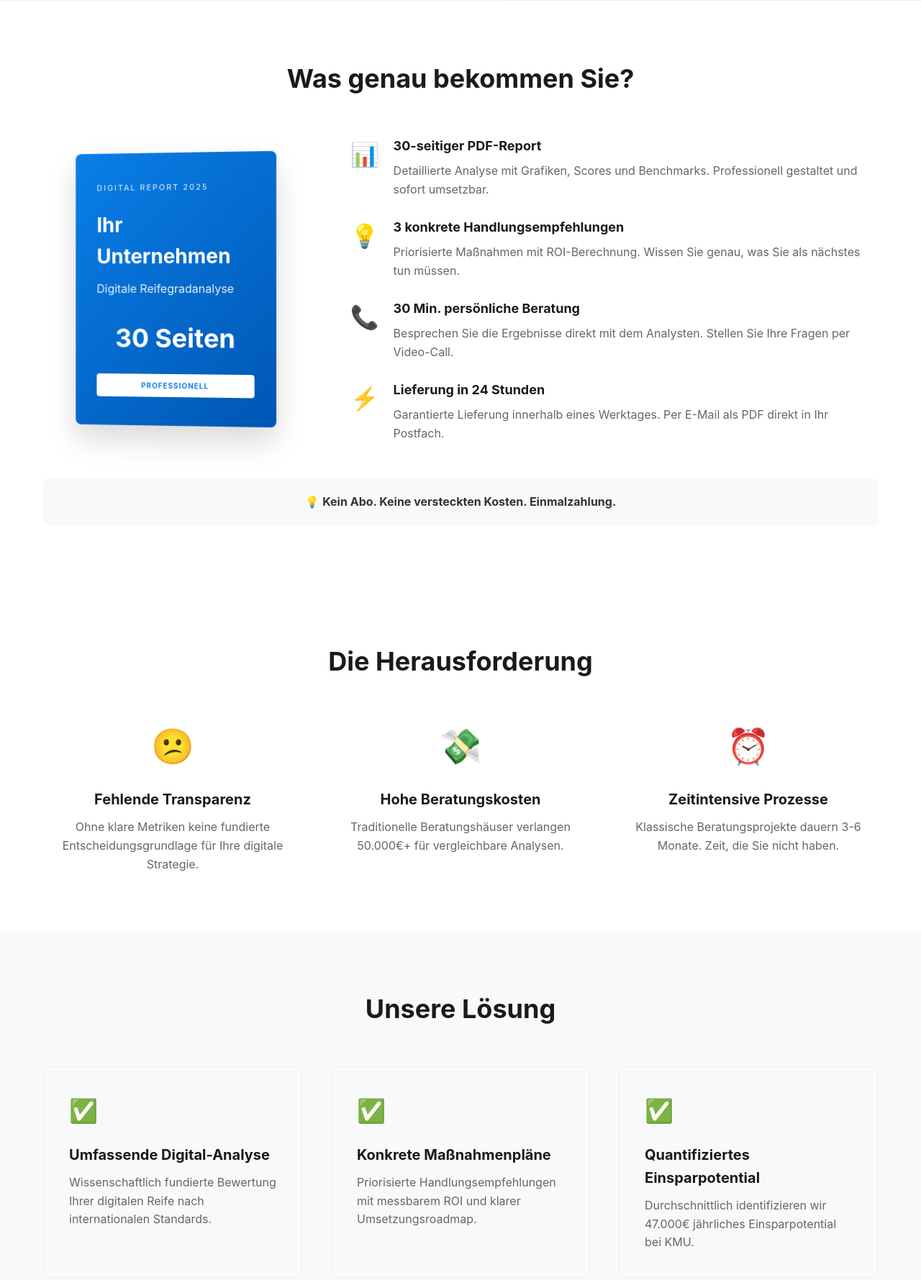
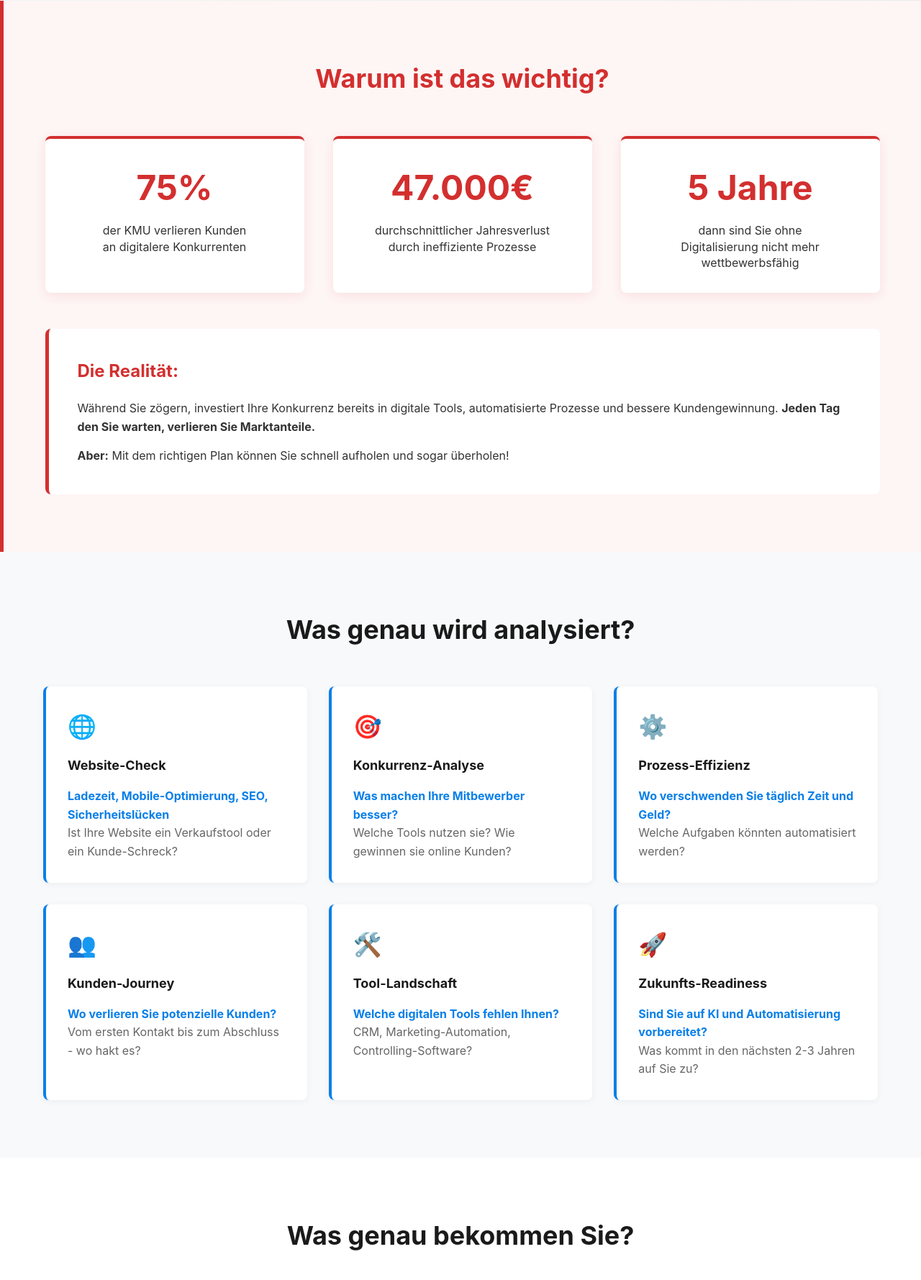
Before and after one commit to MarcelGaertner1234/zukunfts-check, a plain HTML site: page index.html in a window 1280 px wide. Shown: the part 700-2479 px from the top of the page at 72% size. Drawn offline with Linux system fonts and the light colour scheme.

Commit message:
Address 'Why should someone do this?' feedback - Add urgency and clear value
- Added 'Warum ist das wichtig?' section with alarming statistics
- 75% lose customers to digital competitors, €47k annual loss, 5-year deadline
- Added detailed 'Was genau wird analysiert?' section with 6 concrete analysis points
- Website check, competitor analysis, process efficiency, customer journey, tools, future readiness
- Updated 'Der Nutzen für Sie' section with clear benefits
- Changed hero subtitle to emphasize problem/solution fit
- Added urgent styling with red accents for importance
- Made value proposition crystal clear with specific pain points

```diff
--- a/index.html
+++ b/index.html
@@ -50,8 +50,8 @@
                     <span class="subtitle-hero">Professionelle Analyse Ihres Unternehmens in <span class="highlight">24 Stunden</span></span>
                 </h1>
                 <p class="hero-subtitle">
-                    <strong>Was Sie bekommen:</strong> Einen detaillierten PDF-Report + 30 Min. Beratung<br>
-                    <strong>Festpreis:</strong> Nur 197€ statt 10.000€ Beraterhonorar
+                    <strong>Das Problem:</strong> Sie verlieren Geld und Kunden, ohne es zu merken<br>
+                    <strong>Die Lösung:</strong> Detaillierte Analyse + Aktionsplan für nur 197€
                 </p>
 
                 <form class="hero-form" id="analysisForm">
@@ -74,6 +74,77 @@
                     <span>✓ DSGVO-konform</span>
                     <span>✓ ISO 27001 Standards</span>
                     <span>✓ 100% Geld-zurück-Garantie</span>
+                </div>
+            </div>
+        </div>
+    </section>
+
+    <!-- Warum brauchen Sie das Section -->
+    <section class="why-need">
+        <div class="container">
+            <h2 class="section-title" style="color: #d32f2f;">Warum ist das wichtig?</h2>
+            <div class="stats-grid">
+                <div class="stat-item urgent">
+                    <div class="stat-number">75%</div>
+                    <div class="stat-text">der KMU verlieren Kunden<br>an digitalere Konkurrenten</div>
+                </div>
+                <div class="stat-item urgent">
+                    <div class="stat-number">47.000€</div>
+                    <div class="stat-text">durchschnittlicher Jahresverlust<br>durch ineffiziente Prozesse</div>
+                </div>
+                <div class="stat-item urgent">
+                    <div class="stat-number">5 Jahre</div>
+                    <div class="stat-text">dann sind Sie ohne<br>Digitalisierung nicht mehr wettbewerbsfähig</div>
+                </div>
+            </div>
+            <div class="reality-check">
+                <h3>Die Realität:</h3>
+                <p>Während Sie zögern, investiert Ihre Konkurrenz bereits in digitale Tools, automatisierte Prozesse und bessere Kundengewinnung. <strong>Jeden Tag den Sie warten, verlieren Sie Marktanteile.</strong></p>
+                <p style="margin-top: 15px;"><strong>Aber:</strong> Mit dem richtigen Plan können Sie schnell aufholen und sogar überholen!</p>
+            </div>
+        </div>
+    </section>
+
+    <!-- Was wird analysiert Section -->
+    <section class="what-analyzed">
+        <div class="container">
+            <h2 class="section-title">Was genau wird analysiert?</h2>
+            <div class="analysis-grid">
+                <div class="analysis-item">
+                    <div class="analysis-icon">🌐</div>
+                    <h3>Website-Check</h3>
+                    <p><strong>Ladezeit, Mobile-Optimierung, SEO, Sicherheitslücken</strong><br>
+                    Ist Ihre Website ein Verkaufstool oder ein Kunde-Schreck?</p>
+                </div>
+                <div class="analysis-item">
+                    <div class="analysis-icon">🎯</div>
+                    <h3>Konkurrenz-Analyse</h3>
+                    <p><strong>Was machen Ihre Mitbewerber besser?</strong><br>
+                    Welche Tools nutzen sie? Wie gewinnen sie online Kunden?</p>
+                </div>
+                <div class="analysis-item">
+                    <div class="analysis-icon">⚙️</div>
+                    <h3>Prozess-Effizienz</h3>
+                    <p><strong>Wo verschwenden Sie täglich Zeit und Geld?</strong><br>
+                    Welche Aufgaben könnten automatisiert werden?</p>
+                </div>
+                <div class="analysis-item">
+                    <div class="analysis-icon">👥</div>
+                    <h3>Kunden-Journey</h3>
+                    <p><strong>Wo verlieren Sie potenzielle Kunden?</strong><br>
+                    Vom ersten Kontakt bis zum Abschluss - wo hakt es?</p>
+                </div>
+                <div class="analysis-item">
+                    <div class="analysis-icon">🛠️</div>
+                    <h3>Tool-Landschaft</h3>
+                    <p><strong>Welche digitalen Tools fehlen Ihnen?</strong><br>
+                    CRM, Marketing-Automation, Controlling-Software?</p>
+                </div>
+                <div class="analysis-item">
+                    <div class="analysis-icon">🚀</div>
+                    <h3>Zukunfts-Readiness</h3>
+                    <p><strong>Sind Sie auf KI und Automatisierung vorbereitet?</strong><br>
+                    Was kommt in den nächsten 2-3 Jahren auf Sie zu?</p>
                 </div>
             </div>
         </div>
@@ -159,22 +230,22 @@
     <!-- Solution Section -->
     <section class="solution">
         <div class="container">
-            <h2 class="section-title">Unsere Lösung</h2>
+            <h2 class="section-title">Der Nutzen für Sie</h2>
             <div class="solution-grid">
                 <div class="solution-item">
-                    <div class="solution-icon">✅</div>
-                    <h3>Umfassende Digital-Analyse</h3>
-                    <p>Wissenschaftlich fundierte Bewertung Ihrer digitalen Reife nach internationalen Standards.</p>
+                    <div class="solution-icon">👁️</div>
+                    <h3>Endlich wissen wo Sie stehen</h3>
+                    <p>Schluss mit Raten! Sie erhalten klare Zahlen und Fakten über Ihre digitale Position im Markt.</p>
                 </div>
                 <div class="solution-item">
-                    <div class="solution-icon">✅</div>
-                    <h3>Konkrete Maßnahmenpläne</h3>
-                    <p>Priorisierte Handlungsempfehlungen mit messbarem ROI und klarer Umsetzungsroadmap.</p>
+                    <div class="solution-icon">💰</div>
+                    <h3>Keine teuren Fehlinvestitionen mehr</h3>
+                    <p>Investieren Sie Ihr Budget gezielt in die richtigen Tools und Maßnahmen mit garantiertem ROI.</p>
                 </div>
                 <div class="solution-item">
-                    <div class="solution-icon">✅</div>
-                    <h3>Quantifiziertes Einsparpotential</h3>
-                    <p>Durchschnittlich identifizieren wir 47.000€ jährliches Einsparpotential bei KMU.</p>
+                    <div class="solution-icon">🏆</div>
+                    <h3>Konkurrenzfähig bleiben</h3>
+                    <p>Holen Sie auf und überholen Sie Ihre Mitbewerber mit dem richtigen Digitalisierungsplan.</p>
                 </div>
             </div>
         </div>
--- a/styles.css
+++ b/styles.css
@@ -562,6 +562,111 @@ details[open] .faq-question::after {
     opacity: 0.8;
 }
 
+/* Why need Section */
+.why-need {
+    padding: 80px 0;
+    background: #fef5f5;
+    border-left: 5px solid #d32f2f;
+}
+
+.stats-grid {
+    display: grid;
+    grid-template-columns: repeat(auto-fit, minmax(250px, 1fr));
+    gap: 40px;
+    margin: 50px 0;
+}
+
+.stat-item {
+    text-align: center;
+    padding: 30px;
+    background: white;
+    border-radius: 8px;
+    box-shadow: 0 4px 15px rgba(211, 47, 47, 0.1);
+    border-top: 4px solid #d32f2f;
+}
+
+.stat-number {
+    font-size: 48px;
+    font-weight: bold;
+    color: #d32f2f;
+    margin-bottom: 10px;
+}
+
+.stat-text {
+    font-size: 16px;
+    color: #333;
+    line-height: 1.4;
+}
+
+.reality-check {
+    background: white;
+    padding: 40px;
+    border-radius: 8px;
+    border-left: 5px solid #d32f2f;
+    margin-top: 40px;
+}
+
+.reality-check h3 {
+    color: #d32f2f;
+    margin-bottom: 20px;
+    font-size: 24px;
+}
+
+.reality-check p {
+    font-size: 16px;
+    line-height: 1.6;
+    color: #333;
+    margin: 0;
+}
+
+/* What analyzed Section */
+.what-analyzed {
+    padding: 80px 0;
+    background: #f8f9fa;
+}
+
+.analysis-grid {
+    display: grid;
+    grid-template-columns: repeat(auto-fit, minmax(300px, 1fr));
+    gap: 30px;
+    margin-top: 50px;
+}
+
+.analysis-item {
+    background: white;
+    padding: 30px;
+    border-radius: 8px;
+    box-shadow: 0 2px 10px rgba(0,0,0,0.05);
+    transition: all 0.3s ease;
+    border-left: 4px solid #097fe8;
+}
+
+.analysis-item:hover {
+    transform: translateY(-5px);
+    box-shadow: 0 5px 20px rgba(0,0,0,0.1);
+}
+
+.analysis-icon {
+    font-size: 32px;
+    margin-bottom: 15px;
+}
+
+.analysis-item h3 {
+    font-size: 18px;
+    margin-bottom: 15px;
+    color: #1a1a1a;
+}
+
+.analysis-item p {
+    color: #666;
+    line-height: 1.6;
+    margin: 0;
+}
+
+.analysis-item strong {
+    color: #097fe8;
+}
+
 /* What is it Section */
 .what-is-it {
     padding: 80px 0;
```
